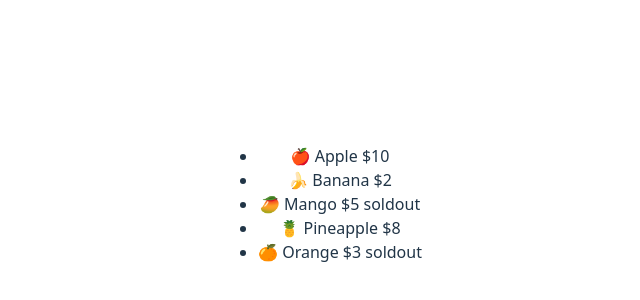
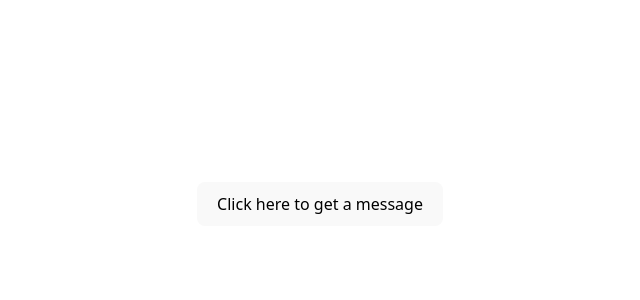
Before and after one commit to spcodegen/react-app-pro, a React (Vite) app: page / in a window 1280 px wide. Shown: the part 196-496 px from the top of the page, without its empty margins (320-960 px from the left). Built offline with nearby package versions, Linux system fonts and the light colour scheme.

Commit message:
Event Handling in react

```diff
--- a/src/App.jsx
+++ b/src/App.jsx
@@ -1,11 +1,10 @@
 import "./App.css";
-import ConditionalComponent from "./components/ConditionalComponent";
-import Fruits from "./components/Fruits";
+import Message from "./components/Message";
 
 function App() {
   return (
     <>
-      <Fruits />
+      <Message />
     </>
   );
 }
--- /dev/null
+++ b/src/components/Message.jsx
@@ -0,0 +1,15 @@
+import React from "react";
+
+function handleClick() {
+  console.log("Button Clicked");
+}
+
+function Message() {
+  return (
+    <div>
+      <button onClick={handleClick}>Click here to get a message</button>
+    </div>
+  );
+}
+
+export default Message;
```
